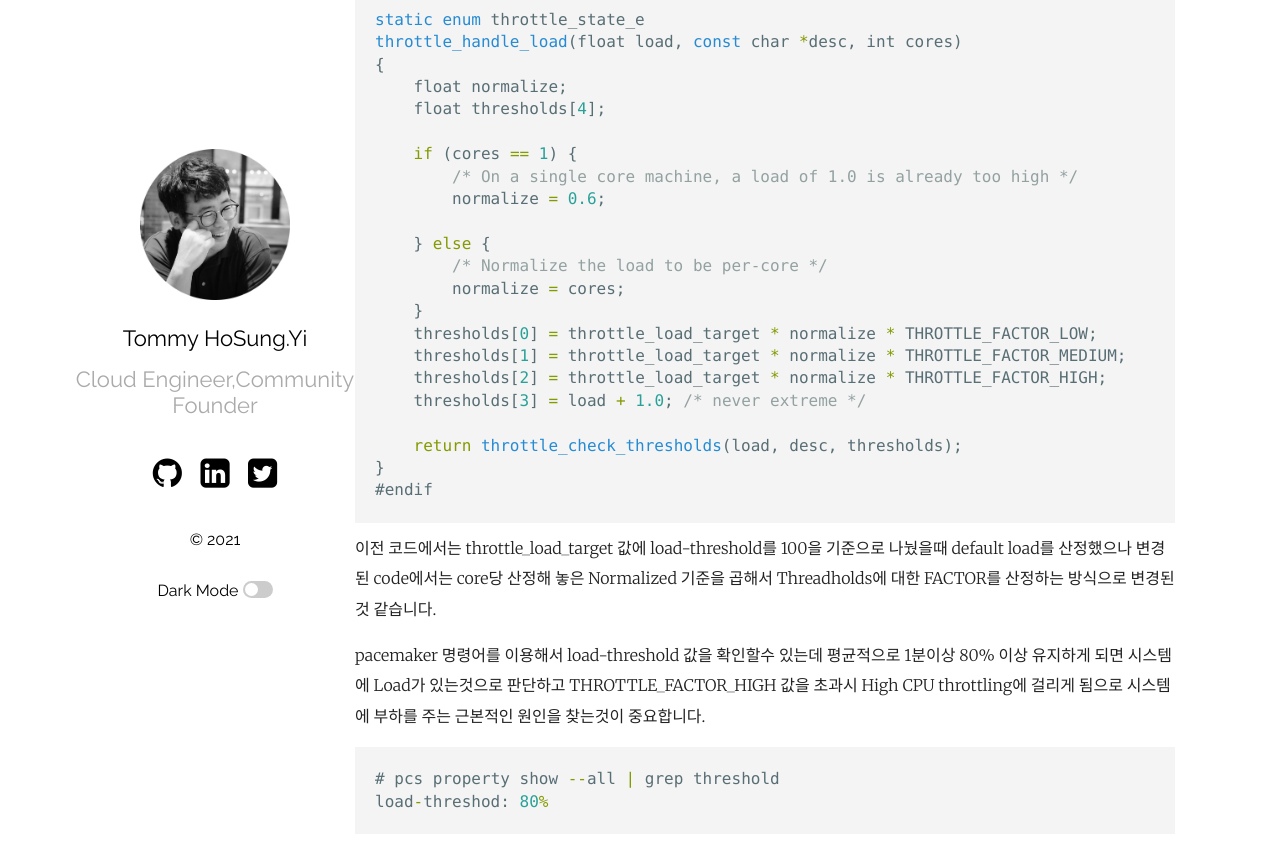
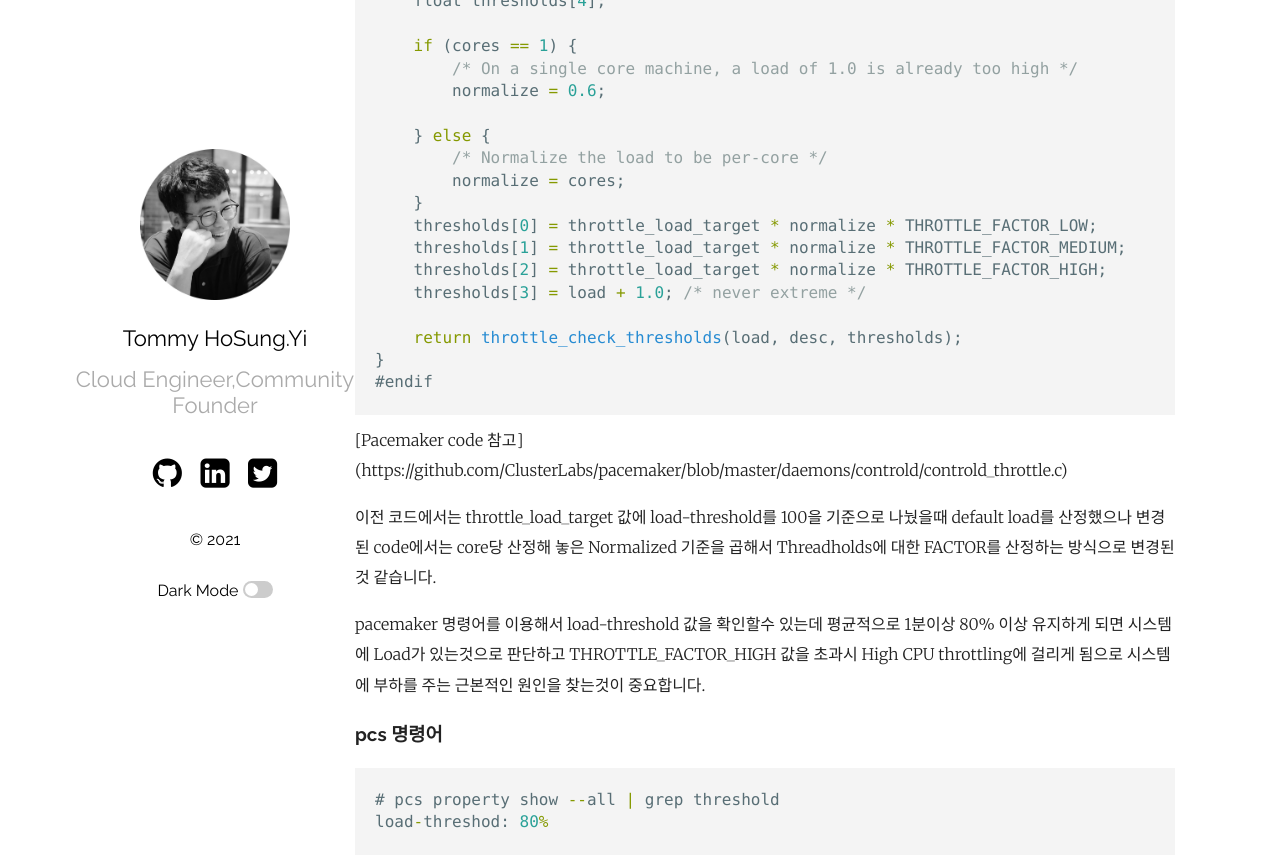
Before and after one commit to hslee77/hslee77.github.io, a Jekyll site: the page built from _posts/2021-05-06-High-CPU-Load-Event.md, in a window 1280 px wide and 900 px high, scrolled down 1337 px. Shown: the top 867 px of the window. Built offline with Jekyll 4.4.1, drawn with Linux system fonts in a browser that asks for light colours.

Commit message:
PCS High CPU Load

````diff
--- a/_posts/2021-05-06-High-CPU-Load-Event.md
+++ b/_posts/2021-05-06-High-CPU-Load-Event.md
@@ -82,13 +78,15 @@ throttle_handle_load(float load, const char *desc, int cores)
 }
 #endif
 ```
-[참조코드]: https://github.com/ClusterLabs/pacemaker/blob/master/daemons/controld/controld_throttle.c
+[Pacemaker code 참고] (https://github.com/ClusterLabs/pacemaker/blob/master/daemons/controld/controld_throttle.c)
 
 
 이전 코드에서는 throttle_load_target 값에 load-threshold를 100을 기준으로 나눴을때 default load를 산정했으나 변경된 code에서는 core당 산정해 놓은 Normalized 기준을 곱해서 Threadholds에 대한 FACTOR를 산정하는 방식으로 변경된것 같습니다.
 
 pacemaker 명령어를 이용해서 load-threshold 값을 확인할수 있는데 평균적으로 1분이상 80% 이상 유지하게 되면 시스템에 Load가 있는것으로 판단하고 THROTTLE_FACTOR_HIGH 값을 초과시 High CPU throttling에 걸리게 됨으로 시스템에 부하를 주는 근본적인 원인을 찾는것이 중요합니다.
 
+### pcs 명령어
+
 ```javascript
 # pcs property show --all | grep threshold
 load-threshod: 80%
````
Also changed, not shown: other parts of _posts/2021-05-06-High-CPU-Load-Event.md (+0 -4 lines).
